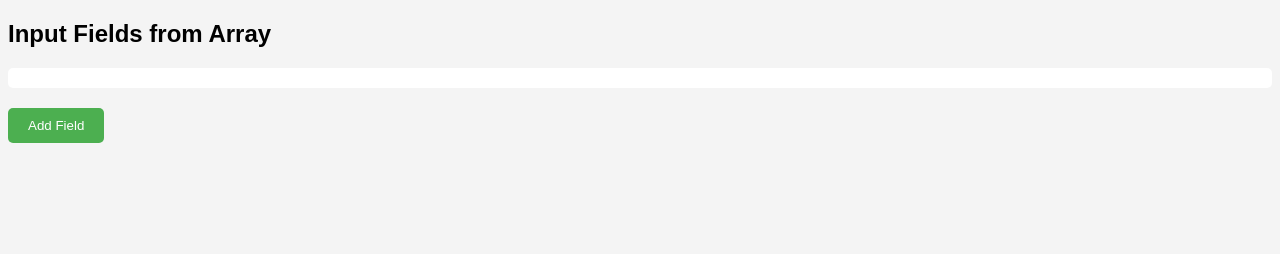
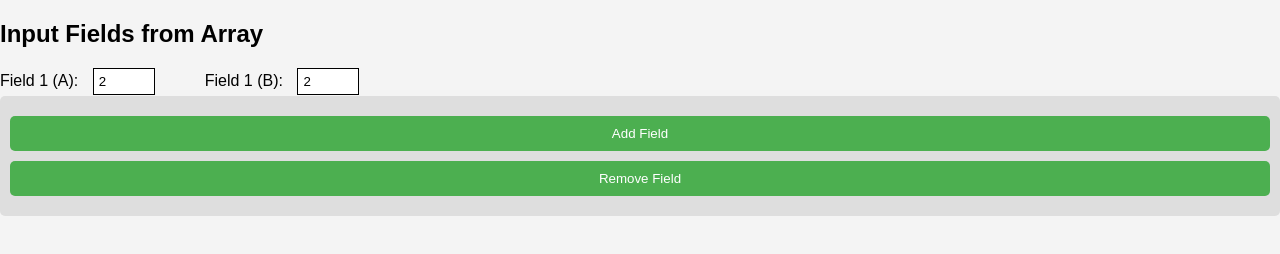
Before and after one commit to Dinesh-gowdam-2610/billPayments, a plain HTML site: page index.html in a window 1280 px wide. Drawn offline with Linux system fonts and the light colour scheme.

Commit message:
Update index.html

```diff
--- a/index.html
+++ b/index.html
@@ -5,26 +5,65 @@
     <meta name="viewport" content="width=device-width, initial-scale=1.0" />
     <title>Input Fields from Array</title>
     <style>
+      div {
+        /* display: flex; */
+        /* flex-grow: 1; */
+        align-items: center;
+        align-content: space-between;
+        flex-direction: row;
+        margin-bottom: 1px;
+      }
+
       body {
         font-family: Arial, sans-serif;
         background-color: #f4f4f4; /* Light gray background */
+        margin: 0;
+        padding: 0;
       }
 
-      #inputFields {
+      .container {
+        max-width: auto;
+        margin: auto;
         padding: 10px;
-        background-color: #fff; /* White background for input fields */
+        background-color: #dedede;
         border-radius: 5px;
-        margin-bottom: 20px;
+        overflow: hidden;
+        padding-top: 20px;
+        padding-bottom: 10px;
+      }
+
+      .input-group {
+        display: flex;
+        margin-bottom: 10px;
+      }
+
+      label {
+        flex: 1; /* Equal flex basis for both fields */
+        margin-right: 10px;
+      }
+
+      input[type="text"] {
+        /* display: block; */
+        /* flex-grow: 1; */
+        /* flex-direction: row-reverse; */
+        width: 50px;
+        border: 1px solid #000;
+        padding: 5px;
+        /* margin-left: 10px; */
+        margin-right: 50px;
       }
 
       button {
-        padding: 10px 20px;
+        width: 100%;
+        padding: 10px;
         background-color: #4caf50; /* Green */
         border: none;
         color: white;
         border-radius: 5px;
         cursor: pointer;
         transition: background-color 0.3s;
+        box-sizing: border-box;
+        margin-bottom: 10px;
       }
 
       button:hover {
@@ -74,6 +113,17 @@
       .total {
         font-weight: bold;
       }
+
+      @media screen and (max-width: 500px) {
+        .input-group {
+          flex-direction: row;
+        }
+
+        label {
+          margin-right: 0;
+          margin-bottom: 5px;
+        }
+      }
     </style>
   </head>
 
@@ -81,6 +131,7 @@
     <h2>Input Fields from Array</h2>
 
     <div id="inputFields"></div>
+    <div class="container">
       <button onclick="addField()">Add Field</button>
       <button onclick="removeField()" id="removeBtn" style="display: none">
         Remove Field
@@ -89,14 +140,15 @@
         Calculate
       </button>
       <div class="loader" id="loader" style="display: none"></div>
+    </div>
     <!-- Loader hidden by default -->
 
     <div id="results"></div>
     <div id="total"></div>
 
     <script>
-      let a = [];
-      let b = [];
+      let a = [2];
+      let b = [2];
 
       // Function to create input fields
       function createInputFields(arr1, arr2, containerId) {
@@ -109,7 +161,8 @@
           inputA.type = "text";
           inputA.value = value;
           inputA.oninput = function () {
-            a[index] = this.value;
+            a[index] = parseFloat(this.value);
+            calculate(); // Auto-calculate when input changes
           }; // Update corresponding value in array 'a'
           container.appendChild(labelA);
           container.appendChild(inputA);
@@ -118,9 +171,10 @@
           labelB.textContent = `Field ${index + 1} (B): `;
           const inputB = document.createElement("input");
           inputB.type = "text";
-          inputB.value = arr2[index] || 0;
+          inputB.value = arr2[index];
           inputB.oninput = function () {
-            b[index] = this.value;
+            b[index] = parseFloat(this.value);
+            calculate(); // Auto-calculate when input changes
           }; // Update corresponding value in array 'b'
           container.appendChild(labelB);
           container.appendChild(inputB);
@@ -129,11 +183,11 @@
         });
 
         if (arr1.length >= 1) {
-          document.getElementById("calculateBtn").style.display =
-            "inline-block"; // Show calculate button if at least one field is added
+          //   document.getElementById("calculateBtn").style.display =
+          // "inline-block"; // Show calculate button if at least one field is added
           document.getElementById("removeBtn").style.display = "inline-block"; // Show remove button if at least one field is added
         } else {
-          document.getElementById("calculateBtn").style.display = "none"; // Hide calculate button if no fields are added
+          //   document.getElementById("calculateBtn").style.display = "none"; // Hide calculate button if no fields are added
           document.getElementById("removeBtn").style.display = "none"; // Hide remove button if no fields are added
         }
       }
```
Lines whose indentation alone changed are shown as unchanged.
